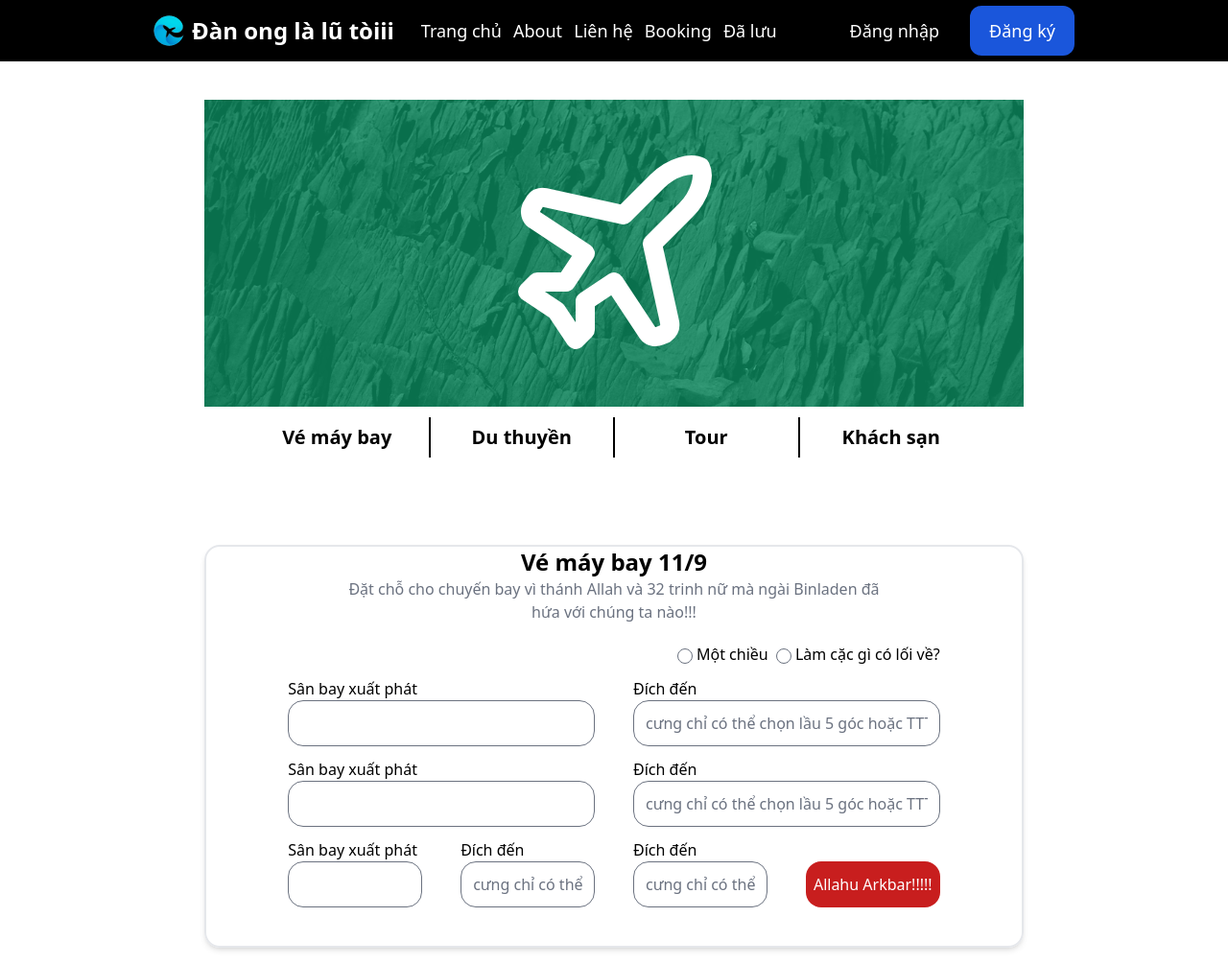
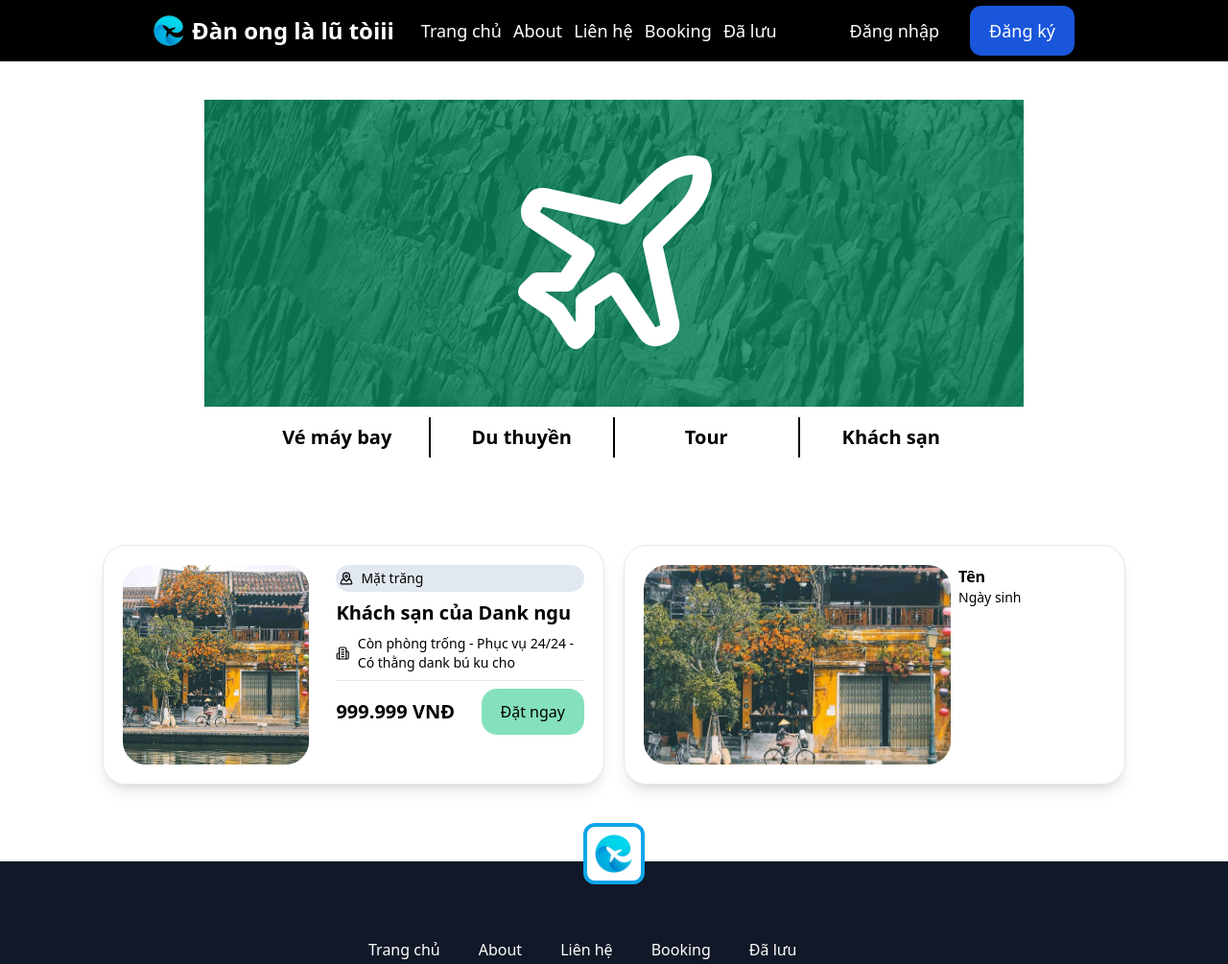
Before and after one commit to Zordhasapie/Nhom_7_Web2, a website: page Booking/index.html in a window 1280 px wide. Shown: the top 1005 px of the page at 96% size. Drawn offline with nearby package versions, Linux system fonts and the light colour scheme; files that its build step writes are made by us from their sources.

Commit message:
[avoid] Refactor the hotels.html layout and update index.html
The commit refactors the layout of hotels.html, optimizing the HTML
structure and CSS classes. Additionally, index.html is updated to load
the hotels.html component instead of airplanes.html. These changes
improve the rendering and user experience on the website. (Zord)

```diff
--- a/Booking/hotels.html
+++ b/Booking/hotels.html
@@ -1 +1,89 @@
-Test
+<!-- khối cột -->
+<div class="mx-auto flex w-5/6 flex-col">
+  <!-- dòng -->
+  <div class="flex flex-row gap-5">
+    <!-- thẻ -->
+    <a
+      href="javascript:;"
+      class="flex w-full flex-row gap-5 rounded-3xl border p-5 shadow-lg"
+    >
+      <!-- ảnh -->
+      <img
+        src="./../Assets/Images/Places/dia-diem-du-lich-viet-nam-19-819x1024.jpg"
+        alt="ảnh"
+        class="h-52 w-80 content-center rounded-3xl object-cover"
+      />
+      <!-- nội dung -->
+      <div class="ml-2 flex flex-col gap-2">
+        <p class="flex flex-row rounded-2xl bg-slate-200 p-1 text-sm">
+          <svg
+            xmlns="http://www.w3.org/2000/svg"
+            width="14"
+            height="14"
+            viewBox="0 0 24 24"
+            fill="none"
+            stroke="currentColor"
+            stroke-width="2"
+            stroke-linecap="round"
+            stroke-linejoin="round"
+            class="my-auto me-2"
+          >
+            <path d="M18 8c0 4.5-6 9-6 9s-6-4.5-6-9a6 6 0 0 1 12 0" />
+            <circle cx="12" cy="8" r="2" />
+            <path
+              d="M8.835 14H5a1 1 0 0 0-.9.7l-2 6c-.1.1-.1.2-.1.3 0 .6.4 1 1 1h18c.6 0 1-.4 1-1 0-.1 0-.2-.1-.3l-2-6a1 1 0 0 0-.9-.7h-3.835"
+            /></svg
+          ><span>Mặt trăng</span>
+        </p>
+        <p class="text-xl font-bold">Khách sạn của Dank ngu</p>
+        <p class="flex flex-row text-sm">
+          <svg
+            xmlns="http://www.w3.org/2000/svg"
+            width="24"
+            height="24"
+            viewBox="0 0 24 24"
+            fill="none"
+            stroke="currentColor"
+            stroke-width="2"
+            stroke-linecap="round"
+            stroke-linejoin="round"
+            class="my-auto me-2"
+          >
+            <path d="M6 22V4a2 2 0 0 1 2-2h8a2 2 0 0 1 2 2v18Z" />
+            <path d="M6 12H4a2 2 0 0 0-2 2v6a2 2 0 0 0 2 2h2" />
+            <path d="M18 9h2a2 2 0 0 1 2 2v9a2 2 0 0 1-2 2h-2" />
+            <path d="M10 6h4" />
+            <path d="M10 10h4" />
+            <path d="M10 14h4" />
+            <path d="M10 18h4" />
+          </svg>
+          <span>Còn phòng trống - Phục vụ 24/24 - Có thằng dank bú ku cho</span>
+        </p>
+        <hr />
+        <div class="flex flex-row justify-between">
+          <span class="my-auto text-xl font-bold">999.999 VNĐ</span>
+          <button class="h-12 rounded-2xl bg-green-300 px-5">Đặt ngay</button>
+        </div>
+      </div>
+    </a>
+    <!-- hết thẻ -->
+    <!-- thẻ -->
+    <a
+      href="javascript:;"
+      class="flex w-full flex-row rounded-3xl border p-5 shadow-lg"
+    >
+      <!-- ảnh -->
+      <img
+        src="./../Assets/Images/Places/dia-diem-du-lich-viet-nam-19-819x1024.jpg"
+        alt="ảnh"
+        class="h-52 w-80 content-center rounded-3xl object-cover"
+      />
+      <!-- tên -->
+      <div class="ml-2 flex flex-col">
+        <p class="font-bold">Tên</p>
+        <p class="text-sm">Ngày sinh</p>
+      </div>
+    </a>
+    <!-- hết thẻ -->
+  </div>
+</div>
--- a/Booking/index.html
+++ b/Booking/index.html
@@ -112,7 +112,7 @@
       </div>
       <div id="product_Section" class="mt-20"></div>
       <script>
-        compLoader("#product_Section", "./airplanes.html");
+        compLoader("#product_Section", "./hotels.html");
       </script>
     </main>
     <!-- END MAIN CONTENT -->
```
